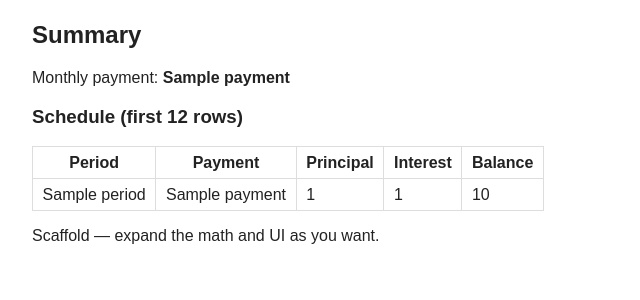
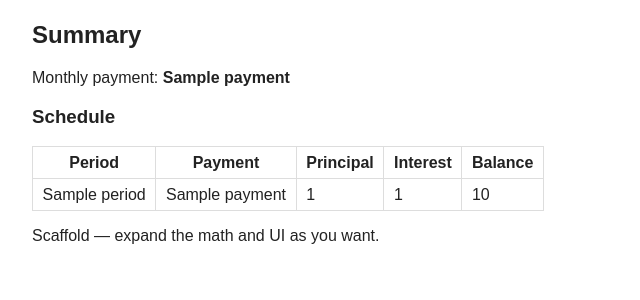
Before and after one commit to repied/emprunt, a FastAPI app: template src/emprunt/templates/index.html in a window 1280 px wide. Shown: the part 238-538 px from the top of the page, without its empty margins (0-640 px from the left). Run offline with FastAPI, Linux system fonts and the light colour scheme; the template is opened without the code that fills it: most values are stand-ins (such as "Sample title", 1, 10 or a date in 2020).

Commit message:
Print more

```diff
--- a/src/emprunt/templates/index.html
+++ b/src/emprunt/templates/index.html
@@ -29,7 +29,7 @@
         <section class="result">
             <h2>Summary</h2>
             <p>Monthly payment: <strong>{{ result.payment }}</strong></p>
-            <h3>Schedule (first 12 rows)</h3>
+            <h3>Schedule</h3>
             <table>
                 <thead>
                     <tr>
@@ -41,7 +41,7 @@
                     </tr>
                 </thead>
                 <tbody>
-                    {% for row in result.schedule[:12] %}
+                    {% for row in result.schedule %}
                     <tr>
                         <td>{{ row.period }}</td>
                         <td>{{ row.payment }}</td>
```
